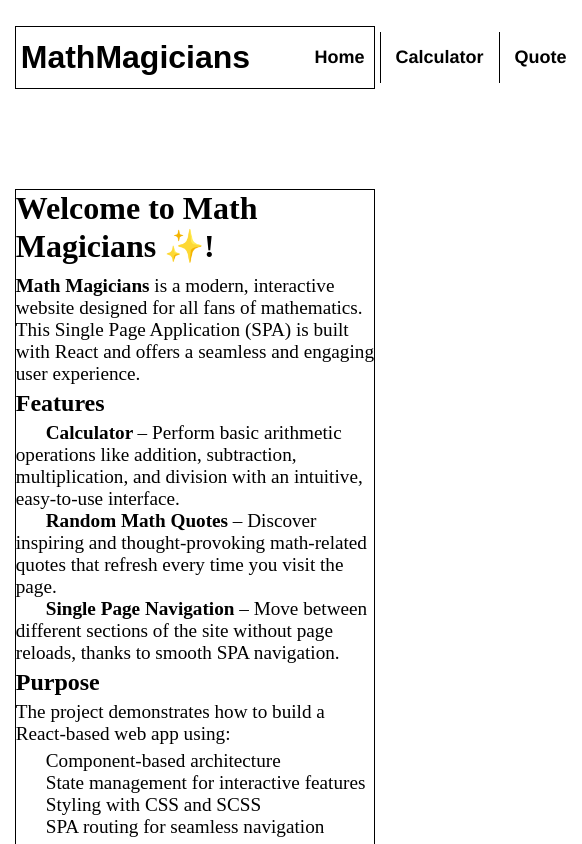
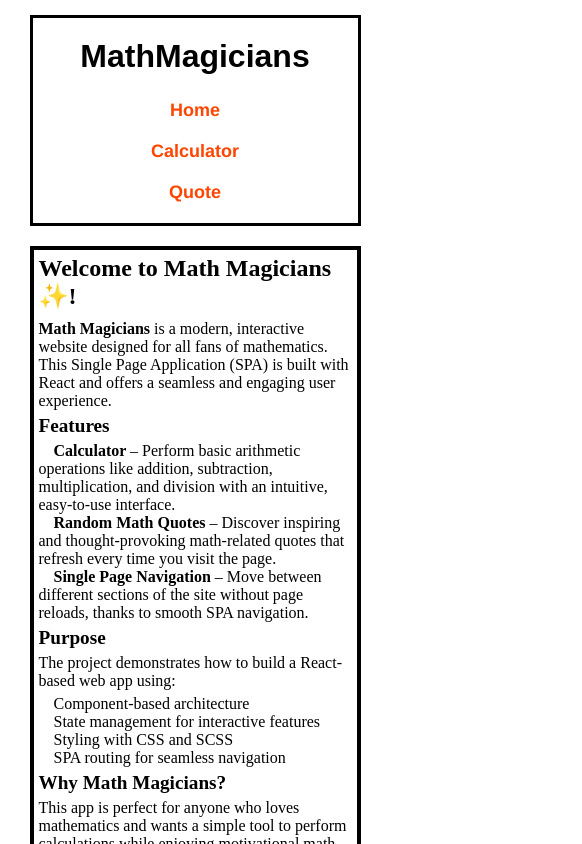
Before and after one commit to rocker-bell/MathMagicians, a React (Vite) app: page /#/ in a window 390 px wide. Shown: the top 844 px of the page, 582 px wide, since content can reach past the window. Built offline with nearby package versions, Linux system fonts and the light colour scheme.

Commit message:
Add modifications

```diff
--- a/src/Pages/Components/NavBar.jsx
+++ b/src/Pages/Components/NavBar.jsx
@@ -1,17 +1,35 @@
+// import "../../Styles/NavBar.css";
+// import { Link } from "react-router-dom";
+// export default function NavBar() {
+//     return (
+//         <>
+//             <nav className="NavBar-wrapper">
+//                 <h1 className="NavBar-Title">MathMagicians</h1>
+
+//                 <ul className="navBar-lists">
+//                     <Link className="navBar-lists-link" to="/">Home</Link>
+//                     <Link className="navBar-lists-link" to="/CalculatorApp">Calculator</Link>
+//                     <Link className="navBar-lists-link Quote-list-link" to="/QuotesApp">Quote</Link>
+//                 </ul>
+//             </nav>
+//         </>
+//     )
+// }
+
 import "../../Styles/NavBar.css";
 import { Link } from "react-router-dom";
 export default function NavBar() {
     return (
         <>
-            <nav className="NavBar-wrapper">
-                <h1 className="NavBar-Title">MathMagicians</h1>
+                <nav className="NavBar-wrapper">
+                    <h1 className="NavBar-Title">MathMagicians</h1>
 
-                <ul className="navBar-lists">
-                    <Link className="navBar-lists-link" to="/">Home</Link>
-                    <Link className="navBar-lists-link" to="/CalculatorApp">Calculator</Link>
-                    <Link className="navBar-lists-link Quote-list-link" to="/QuotesApp">Quote</Link>
-                </ul>
-            </nav>
+                    <ul className="navBar-lists">
+                        <li className="navBar-lists-list"><Link className="navBar-lists-link" to="/">Home</Link></li>
+                        <li className="navBar-lists-list"><Link className="navBar-lists-link" to="/CalculatorApp">Calculator</Link></li>
+                        <li className="navBar-lists-list"><Link className="navBar-lists-link" to="/QuotesApp">Quote</Link></li>
+                    </ul>
+                </nav>
         </>
     )
 }
--- a/src/Pages/Components/Quotes.jsx
+++ b/src/Pages/Components/Quotes.jsx
@@ -41,7 +41,7 @@
 
   return (
     <div className="QuoteApp-wrapper">
-      <h2 className="QuoteApp-title">Random Math Quote</h2>
+      {/* <h2 className="QuoteApp-title">Random Math Quote</h2> */}
 
       {loading ? (
         <p className="QuoteApp-loading">Loading...</p>
--- a/src/Styles/CalculatorApp.css
+++ b/src/Styles/CalculatorApp.css
@@ -1,12 +1,12 @@
 .CalculatorApp-wrapper {
-  width: 500px;
+  width: 400px;
   height: 600px;
   margin: 2rem auto;
   padding: 1rem;
   border: 2px solid #333;
   border-radius: 8px;
   text-align: center;
-  background-color: #f5f5f5;
+  background-color: grey;
    display: flex;
   justify-content: space-between;
   flex-direction: column;
--- a/src/Styles/CalculatorPage.css
+++ b/src/Styles/CalculatorPage.css
@@ -1,14 +1,14 @@
 .CalculatorPage-wrapper {
   width: 100%;
-  min-height: 100vh; /* full viewport height */
+  height: 100%;
   padding: 2rem;
-  border: 1px dashed black;
+  /* border: 1px dashed black; */
   display: flex;
   justify-content: center;
   align-items: center;
   flex-direction: column;
-  background-color: #f9f9f9; /* subtle background */
-  box-sizing: border-box; /* ensures padding doesn't affect width */
+  /* background-color: yellow;  */
+  box-sizing: border-box;
 }
 
 .CalculatorPage-title {
--- a/src/Styles/HomePage.css
+++ b/src/Styles/HomePage.css
@@ -1,22 +1,28 @@
-.HomePage-wrapper {
-    width: 95%;
-    height: 95%;
+/* .HomePage-wrapper {
+
+    width: 90%;
+    min-height: 100vh;
     display: flex;
     justify-content: flex-start;
     align-items: center;
     flex-direction: column;
-    padding: 5px;
+    padding: 10px 0 5px 0;
+    margin: 5px;
     gap: 100px;
 }
 
 .HomePage-mainContainer {
+    padding:5px 5px 5px 5px;
+
+
     width: 100%;
-    height: 100%;
-    border: 1px solid black;
+    min-height: auto;
+    border: 4px solid black;
     display: flex;
     justify-content: flex-start;
     flex-direction: column;
     gap: 10px;
+
 }
 
 
@@ -45,3 +51,88 @@
 .HomePagedesc-lists1, .HomePagedesc-lists2  * {
     text-indent: 30px;
 }
+
+@media  screen and (max-width <= 700px) {
+
+    .HomePage-wrapper {
+
+    gap: 1px;
+}
+
+
+}
+
+ */
+
+
+ .HomePage-wrapper {
+    width: 90%;
+    min-height: 100vh;
+    display: flex;
+    justify-content: flex-start;
+    align-items: center;
+    flex-direction: column;
+    padding: 10px 0 5px 0;
+    margin: 5px;
+    gap: 100px;
+}
+
+.HomePage-mainContainer {
+    padding:5px;
+    width: 100%;
+    min-height: auto;
+    border: 4px solid black;
+    display: flex;
+    justify-content: flex-start;
+    flex-direction: column;
+    gap: 10px;
+}
+
+.HomePagedesc-title {
+    font-size: x-large;
+    font-family: 'Times New Roman', Times, serif;
+}
+
+.HomePagedesc-lists {
+    list-style: none;
+}
+
+.HomePage-mainContainer-title {
+    font-size: xx-large;
+}
+
+.HomePage-mainContainer-description {
+    font-size: larger;
+    display: flex;
+    justify-content: flex-start;
+    flex-direction: column;
+    gap: 5px;
+}
+
+.HomePagedesc-lists1, .HomePagedesc-lists2 * {
+    text-indent: 30px;
+}
+
+/* ---------------- RESPONSIVE ---------------- */
+@media screen and (max-width: 700px) {
+    .HomePage-wrapper {
+        gap: 20px;           /* reduced gap for smaller screens */
+        padding: 10px;        /* optional: reduce padding */
+    }
+
+    .HomePage-mainContainer-title {
+        font-size: 1.5rem;    /* scale down headings */
+    }
+
+    .HomePagedesc-title {
+        font-size: 1.2rem;
+    }
+
+    .HomePage-mainContainer-description {
+        font-size: medium;
+    }
+
+    .HomePagedesc-lists1, .HomePagedesc-lists2 * {
+        text-indent: 15px;    /* reduce indent on mobile */
+    }
+}
--- a/src/Styles/NavBar.css
+++ b/src/Styles/NavBar.css
@@ -1,4 +1,4 @@
-.NavBar-wrapper {
+/* .NavBar-wrapper {
     width: 100%;
     height: 15%;
     border: 1px solid black;
@@ -7,6 +7,7 @@
     align-items: center;
     flex-direction: row;
     padding: 5px;
+    flex-wrap: wrap;
 
 }
 
@@ -16,7 +17,7 @@
     font-weight: bold;
     font-size: xx-large;
 
-    /* border: 1px solid red; */
+
     text-align: center;
 }
 
@@ -27,8 +28,8 @@
     align-items: center;
     flex-direction: row;
 
-    /* border: 1px solid black; */
-    padding-right: 50px;
+
+    padding-right: 20%;
 
 }
 
@@ -45,4 +46,119 @@
 
 .Quote-list-link {
     border: none;
+} */
+
+
+
+
+.NavBar-wrapper {
+    width: 100%;
+    /* min-height: 15%; */
+    border: 3px solid black;
+    display: flex;
+    justify-content: space-between;
+    align-items: center;
+    flex-direction: row;
+    padding: 5px;
+    flex-wrap: wrap;
 }
+
+
+.NavBar-Title {
+    font-family: Arial, Helvetica, sans-serif;
+    font-weight: bold;
+    font-size: xx-large;
+    text-align: center;
+
+}
+
+
+.navBar-lists {
+    display: flex;
+    justify-content: space-between;
+    align-items: center;
+    flex-direction: row;
+    gap: 20px;
+    flex-wrap: wrap;
+
+
+}
+
+.navBar-lists-list {
+    list-style: none;
+    /* height: 100%;
+    border: 3px solid black; */
+}
+
+
+.navBar-lists-link {
+    border-right: 1px solid black;
+    padding: 10px;
+    text-decoration: none;
+    color: black;
+    font-size: large;
+    font-weight: bold;
+    font-family: 'Franklin Gothic Medium', 'Arial Narrow', Arial, sans-serif;
+}
+
+.navBar-lists-list:last-child .navBar-lists-link {
+    border-right: none;
+}
+
+
+/* @media (max-width: 700px) {
+    .NavBar-wrapper {
+       display: flex;
+       min-height: 20%;
+       justify-content: center;
+        flex-direction: row;
+
+        align-items: flex-start;
+        gap: 10px;
+    }
+
+    .navBar-lists {
+        width: 100%;
+        justify-content: space-around;
+        gap: 10px;
+    }
+} */
+
+@media (max-width: 700px) {
+    .NavBar-wrapper {
+        flex-direction: column;   /* stack title + links vertically */
+        align-items: center;
+        justify-content: space-between;
+        flex-wrap: wrap;
+        /* width: 90%; */
+        gap: 25px;
+        padding: 20px;
+        min-height: auto;
+
+                /* let height expand naturally */
+    }
+
+    .navBar-lists {
+        /* border: 1px solid black; */
+        display: flex;
+        width: 100%;
+        justify-content: center;
+        flex-wrap: wrap;          /* allows UL to wrap on multiple lines */
+        gap: 20px;
+        flex-direction: column;
+
+    }
+
+    .navBar-lists-link  {
+        border: none;
+        color: orangered;
+    }
+
+    .navBar-lists-link:hover  {
+        border-bottom: 1px solid orange;
+    }
+
+    /* .navBar-lists-link {
+        padding: 15px;
+    } */
+}
--- a/src/Styles/QuotePage.css
+++ b/src/Styles/QuotePage.css
@@ -2,13 +2,14 @@
   width: 100%;
   min-height: 100vh; /* full viewport height */
   padding: 2rem;
-  border: 1px dashed black;
+  /* border: 1px dashed black; */
   display: flex;
-  justify-content: center;
+  justify-content: flex-start;
   align-items: center;
   flex-direction: column;
   background-color: #f9f9f9; /* subtle background */
   box-sizing: border-box; /* ensures padding doesn't affect width */
+  gap: 100px;
 }
 
 .QuotePage-title {
--- a/src/index.css
+++ b/src/index.css
@@ -6,18 +6,22 @@
 
 html, body {
   width: 100vw;
-  height: 100vh;
+  min-height: 100vh;
   display: flex;
   justify-content: center;
   align-items: center;
   flex-direction: column;
+  overflow-x: hidden;
+
 }
 
 #root {
   width: 100%;
-  height: 100%;
+  min-height: 100vh;
   display: flex;
   justify-content: center;
   align-items: center;
   flex-direction: column;
+  background-color: white;
+  padding: 0 0 10px 0;
 }
```
